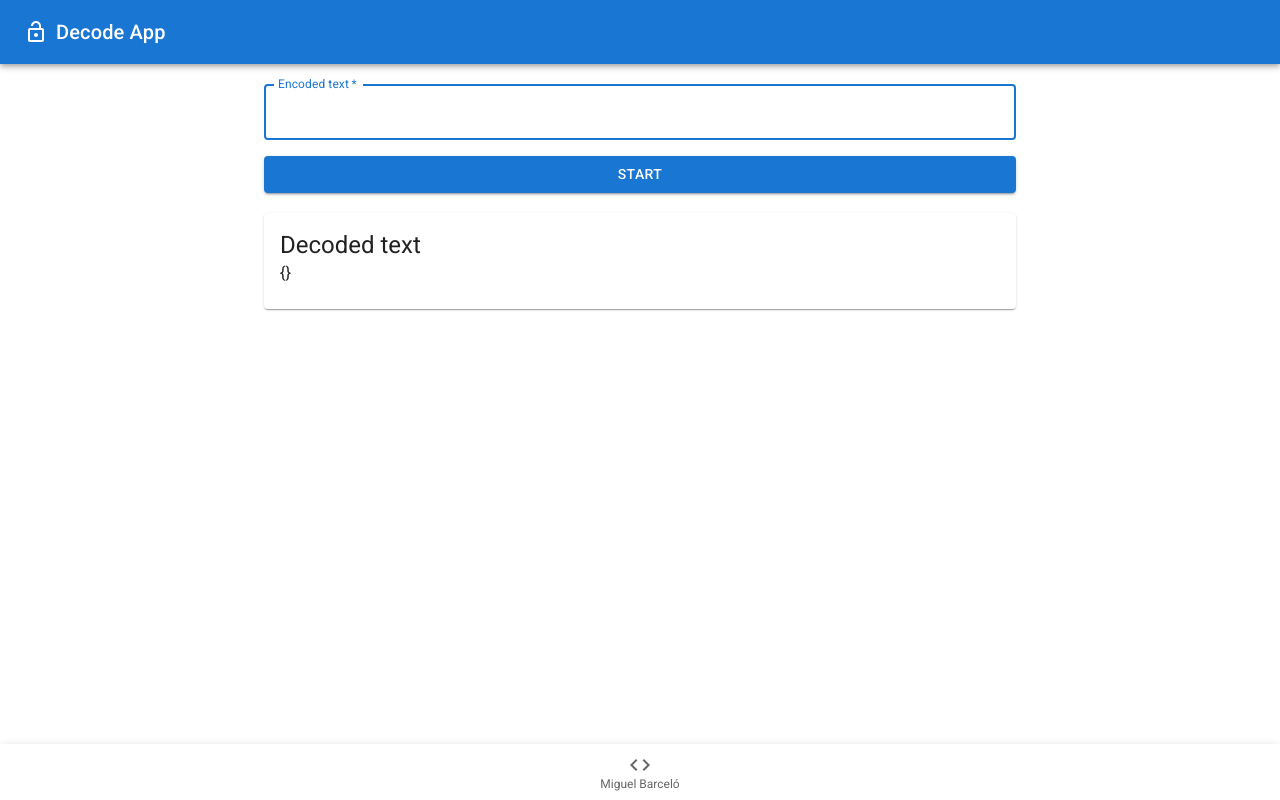
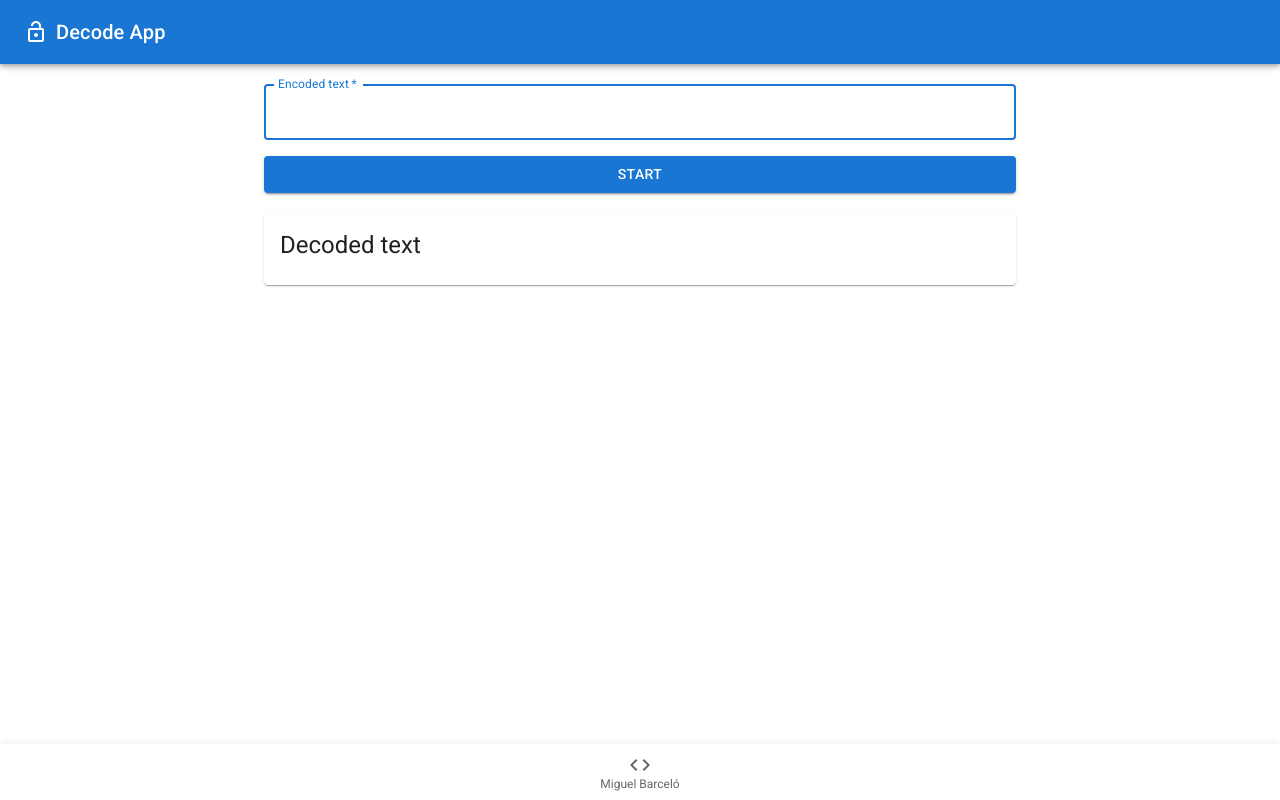
Before and after one commit to MiguelBarcelo/decode, a React (Vite) app: page / in a window 1280 px wide. Built offline with nearby package versions, Linux system fonts and the light colour scheme.

Commit message:
fix: Don't print empty object
at start

```diff
--- a/src/components/Decode.jsx
+++ b/src/components/Decode.jsx
@@ -21,7 +21,7 @@ export default function Decode() {
                 Decoded text
               </Typography>
               <Typography variant="body1">
-                { JSON.stringify(decodeText) }
+                { decodeText.hasOwnProperty('id') && JSON.stringify(decodeText) }
               </Typography>
             </CardContent>
           </Card>
```
